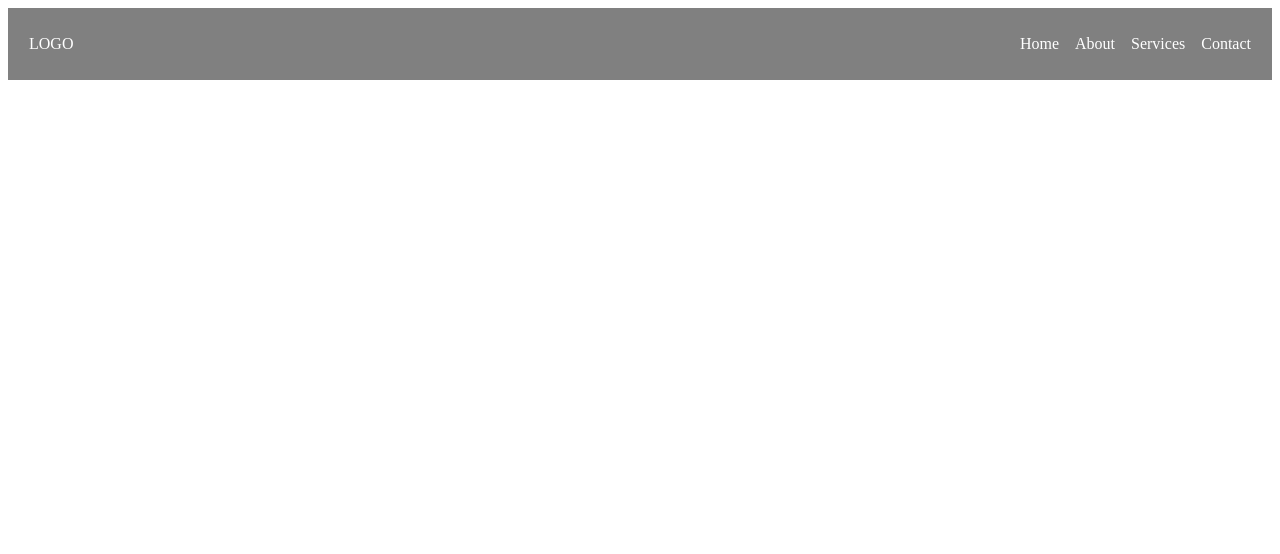
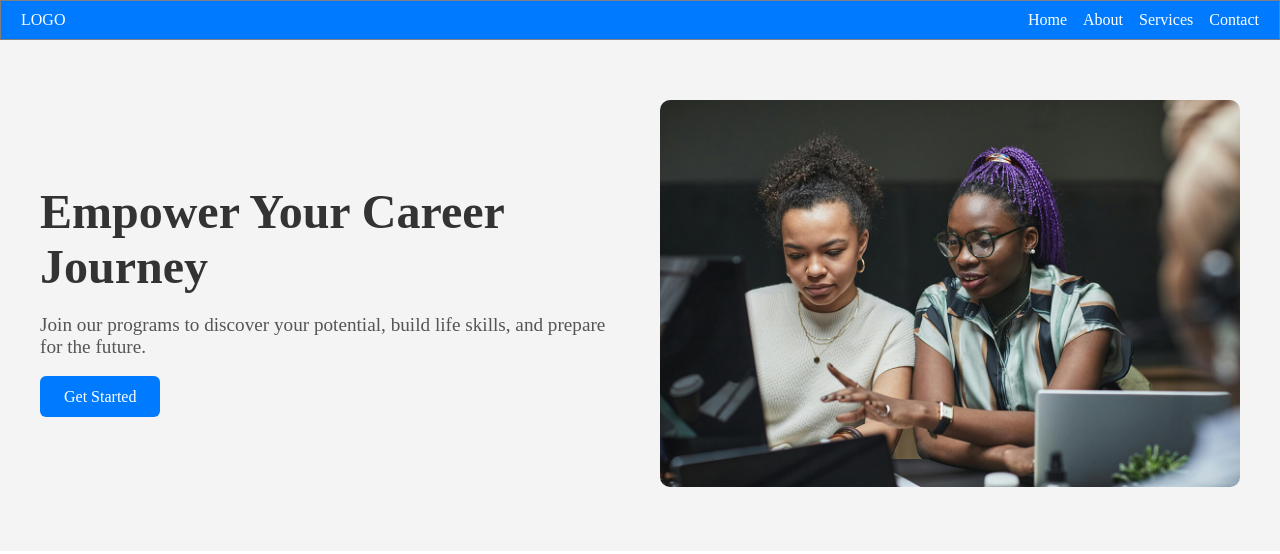
Before and after one commit to nabsveron/Landingpage1, a plain HTML site: page index.html in a window 1280 px wide. Drawn offline with Linux system fonts and the light colour scheme.

Commit message:
landing-page

```diff
--- a/index.html
+++ b/index.html
@@ -1,11 +1,13 @@
 <!DOCTYPE html>
 <html lang="en">
+
 <head>
     <meta charset="UTF-8">
     <meta name="viewport" content="width=device-width, initial-scale=1.0">
     <title>Landing page</title>
     <link rel="stylesheet" href="style.css">
 </head>
+
 <body>
     <nav class="navbar">
         <div>LOGO</div>
@@ -18,10 +20,25 @@
         </ul>
     </nav>
 
+    <section class="hero-section">
+     <div class="container">
+    <div class="hero-text">
+    <h1>Empower Your Career Journey</h1>
+    <p>Join our programs to discover your potential, build life skills, and prepare for the future.</p>
+<a href="#get-started" class="cta-btn">Get Started</a>
+    </div>
+<div class="hero-image">
+<img src="/students.jpg" alt="career guidance">
 
+</div>
+
+    </div>
+
+    </section>
 
 
 
 
 </body>
+
 </html>
--- a/style.css
+++ b/style.css
@@ -4,7 +4,7 @@
     align-items: center;
     padding: 10px 20px;
     border: 1px solid grey;
-    background-color: gray;
+    background-color: #007BFF;
     color: white;
 
 }
@@ -18,3 +18,66 @@ list-style: none;
 text-decoration: none;
 color: white;
 }
+
+*{
+
+margin: 0;
+padding: 0;
+box-sizing: border-box;
+
+}
+.hero-section{
+
+     padding: 60px 20px;
+  background-color: #f4f4f4;
+}
+.container {
+  max-width: 1200px;
+  margin: auto;
+  display: flex;
+  flex-wrap: wrap;
+  align-items: center;
+  justify-content: space-between;
+  gap: 40px;
+}
+.hero-text {
+  flex: 1;
+  min-width: 280px;
+}
+
+.hero-text h1 {
+  font-size: 3rem;
+  margin-bottom: 20px;
+  color: #333;
+}
+
+.hero-text p {
+  font-size: 1.2rem;
+  margin-bottom: 30px;
+  color: #555;
+}
+
+.cta-btn {
+  background-color: #007BFF;
+  color: white;
+  padding: 12px 24px;
+  text-decoration: none;
+  border-radius: 6px;
+  transition: background-color 0.3s ease;
+}
+
+.cta-btn:hover {
+  background-color: #0056b3;
+}
+
+.hero-image {
+  flex: 1;
+  min-width: 280px;
+  text-align: center;
+}
+
+.hero-image img {
+  max-width: 100%;
+  height: auto;
+  border-radius: 10px;
+}
```
Also changed, not shown: Empower Your Career Journey.webp (added), students.jpg (added). Lines whose indentation alone changed are shown as unchanged.
